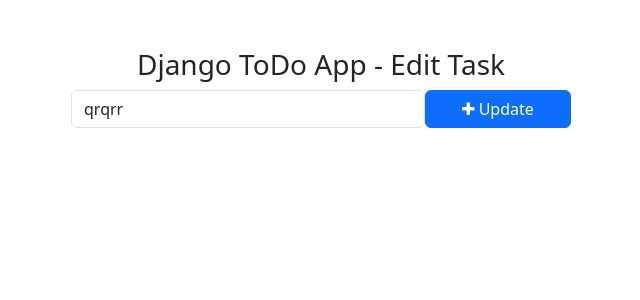
After one commit to SruthiKondiparthy/ToDoChecklist, a Django app: page /todos/editTask/23/ in a window 1280 px wide. The commit adds this page. Shown: the top 300 px of the page, without its empty margins (319-959 px from the left). Run offline with Django 4.2, Linux system fonts and the light colour scheme; data comes from the database, SQL or seed files in the repository; both versions use the stored data as it was after the commit.

Commit message:
todo_app final

```diff
--- /dev/null
+++ b/templates/editTask.html
@@ -0,0 +1,31 @@
+<!doctype html>
+<html lang="en">
+<head>
+    <meta charset="UTF-8">
+    <meta name="viewport"
+          content="width=device-width, user-scalable=no, initial-scale=1.0, maximum-scale=1.0, minimum-scale=1.0">
+    <meta http-equiv="X-UA-Compatible" content="ie=edge">
+    <title>Edit Task - Django TODO App</title>
+
+    <!-- Bootstrap -->
+    <link href="https://cdn.jsdelivr.net/npm/bootstrap@5.3.0-alpha1/dist/css/bootstrap.min.css" rel="stylesheet" integrity="sha384-GLhlTQ8iRABdZLl6O3oVMWSktQOp6b7In1Zl3/Jr59b6EGGoI1aFkw7cmDA6j6gD" crossorigin="anonymous">
+    <script src="https://cdn.jsdelivr.net/npm/bootstrap@5.3.0-alpha1/dist/js/bootstrap.bundle.min.js" integrity="sha384-w76AqPfDkMBDXo30jS1Sgez6pr3x5MlQ1ZAGC+nuZB+EYdgRZgiwxhTBTkF7CXvN" crossorigin="anonymous"></script>
+    <!-- Font Awesome Icons -->
+    <link rel="stylesheet" href="https://cdnjs.cloudflare.com/ajax/libs/font-awesome/4.7.0/css/font-awesome.min.css">
+</head>
+<body>
+    <div class="container">
+        <h3 class="pt-5 text-center">Django ToDo App - Edit Task</h3>
+            <form action="{% url 'editTask' get_task.pk %}" method="POST" style="width: 500px; margin: auto;">
+                {% csrf_token %}
+                <div class="form-group">
+                    <span style="display: flex;">
+                        <input type="text" name="task" class="form-control" placeholder="Edit task" value ="{{ get_task.task }}">
+                        <button type="submit" class="btn btn-primary" style="width: 200px;"><i class="fa fa-plus"></i> Update </button>
+                    </span>
+                </div>
+            </form>
+        </div>
+    </div>
+</body>
+</html>
--- a/todo_main/urls.py
+++ b/todo_main/urls.py
@@ -21,8 +21,6 @@
 urlpatterns = [
     path('admin/', admin.site.urls),
     path('', views.home, name='home'),
-
     # TO DO
     path('todos/', include('todos.urls')),
-
 ]
--- a/todo_main/views.py
+++ b/todo_main/views.py
@@ -3,7 +3,10 @@
 from todos.models import Task
 def home(request):
     tasks = Task.objects.filter(is_completed=False).order_by('-updated_at')
+    completed_tasks = Task.objects.filter(is_completed=True)
+    print('completed_tasks')
     context = {
         'tasks': tasks,
+        'completed_tasks': completed_tasks
     }
     return render(request, 'home.html', context)
--- a/todos/admin.py
+++ b/todos/admin.py
@@ -1,8 +1,10 @@
 from django.contrib import admin
 from .models import Task
+
 
 class TaskAdmin(admin.ModelAdmin):
     list_display = ('task', 'is_completed', 'updated_at')
     search_fields = ('task',)
 
+
 admin.site.register(Task, TaskAdmin)
--- a/todos/models.py
+++ b/todos/models.py
@@ -1,7 +1,8 @@
 from django.db import models
 
+
 class Task(models.Model):
-    task = models.CharField(max_length=250)
+    task = models.CharField(max_length=250,blank=False)
     is_completed = models.BooleanField(default=False)
     created_at = models.DateTimeField(auto_now_add=True)
     updated_at = models.DateTimeField(auto_now=True)
--- a/todos/urls.py
+++ b/todos/urls.py
@@ -2,5 +2,14 @@
 from . import views
 
 urlpatterns = [
+    # Add task
     path('addTask/', views.addTask, name='addTask'),
+    # Mark as Done
+    path('markTask/<int:pk>/', views.markTask, name='markTask'),
+    # Mark as UnDone
+    path('unmarkTask/<int:pk>/', views.unmarkTask, name='unmarkTask'),
+    # Edit Feature
+    path('editTask/<int:pk>/', views.editTask, name='editTask'),
+    # delete Feature
+    path('deleteTask/<int:pk>/', views.deleteTask, name='deleteTask'),
 ]
--- a/todos/views.py
+++ b/todos/views.py
@@ -1,7 +1,42 @@
 from django.http import HttpResponse
-from django.shortcuts import render, redirect
+from django.shortcuts import render, redirect, get_object_or_404
 from .models import Task
+
+
 def addTask(request):
     task = request.POST['task']
     Task.objects.create(task=task)
     return redirect('home')
+
+
+def markTask(request, pk):
+    task = get_object_or_404(Task, pk=pk)
+    task.is_completed = True
+    task.save()
+    return redirect('home')
+
+
+def unmarkTask(request, pk):
+    task = get_object_or_404(Task, pk=pk)
+    task.is_completed = False
+    task.save()
+    return redirect('home')
+
+
+def editTask(request, pk):
+    get_task = get_object_or_404(Task, pk=pk)
+    if request.method == 'POST':
+        new_task = request.POST['task']
+        get_task.task = new_task
+        get_task.save()
+        return redirect('home')
+    else:
+        context = {
+            'get_task': get_task
+        }
+        return render(request, "editTask.html", context)
+
+def deleteTask(request, pk):
+    task = get_object_or_404(Task, pk=pk)
+    task.delete()
+    return redirect('home')
```
Also changed, not shown: templates/home.html (+9 -6 lines), db.sqlite3.
